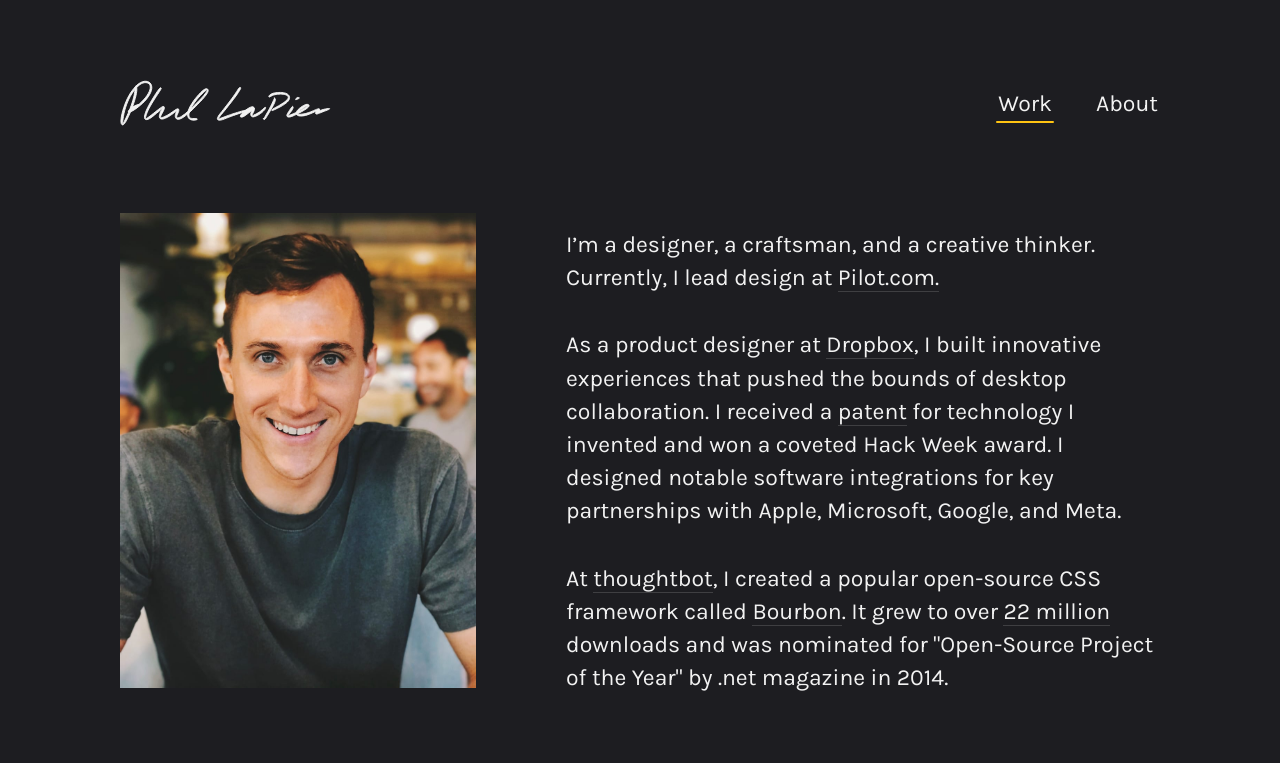
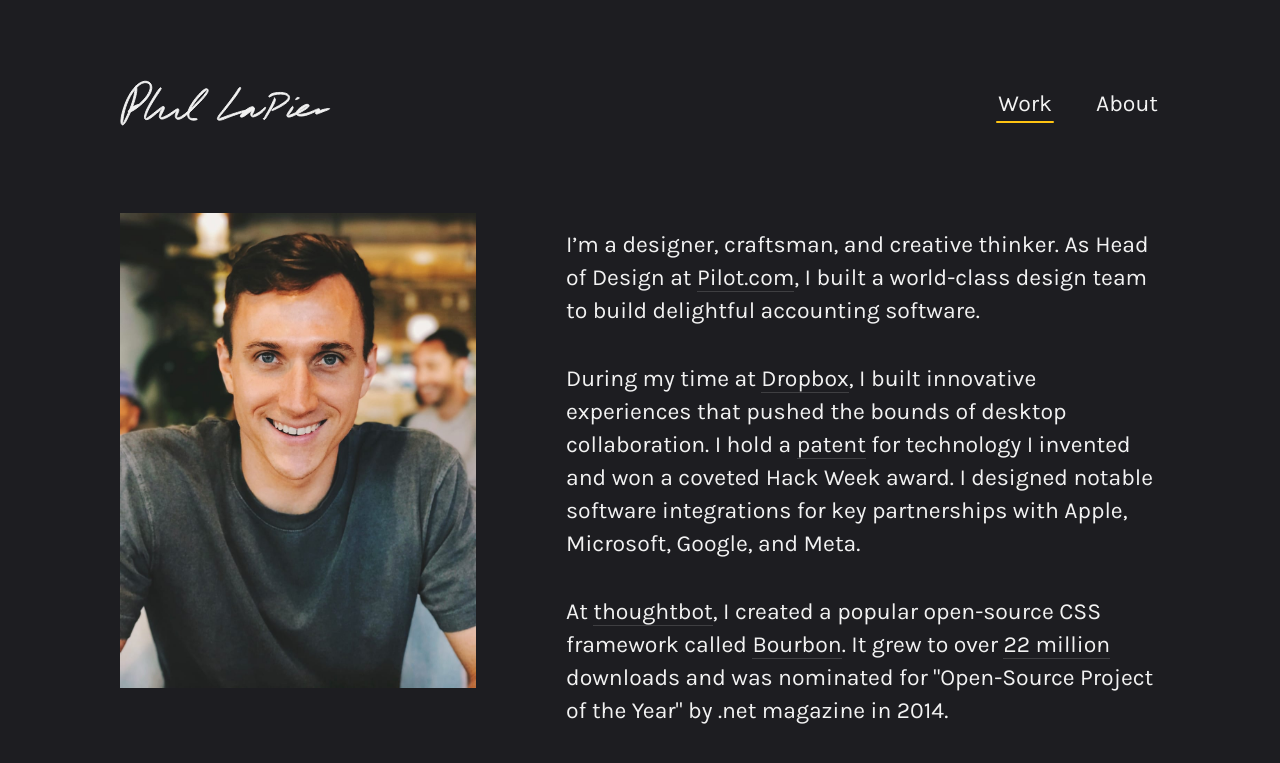
Before and after one commit to plapier/plapier.github.io, a Jekyll site: the page built from about.html, in a window 1280 px wide. Shown: the top 763 px of the page. Built offline with Jekyll 4.4.1, drawn with Linux system fonts in a browser that asks for light colours; nearby versions of some CDN libraries; comment, search, counter and statistics services are not loaded.

Commit message:
Updated about page

```diff
--- a/about.html
+++ b/about.html
@@ -5,9 +5,11 @@
   <section>
     <div class="profile-photo"></div>
     <div class="content-inner">
-      <p>I’m a designer, a craftsman, and a creative thinker. Currently, I lead design at <a href="https://pilot.com" target="_blank" class="pilot">Pilot.com.</a></p>
       <p>
-          As a product designer at <a href="https://dropbox.com" target="_blank" class="dropbox">Dropbox</a>, I built innovative experiences that pushed the bounds of desktop collaboration. I received a <a href="https://patents.google.com/patent/US20180052587A1/en?oq=15%2f339729" target="_blank" class="dropbox">patent</a> for technology I invented and won a coveted Hack Week award. I designed notable software integrations for key partnerships with Apple, Microsoft, Google, and Meta.
+        I’m a designer, craftsman, and creative thinker. As Head of Design at <a href="https://pilot.com" target="_blank" class="pilot">Pilot.com</a>, I built a world-class design team to build delightful accounting software.
+      </p>
+      <p>
+          During my time at <a href="https://dropbox.com" target="_blank" class="dropbox">Dropbox</a>, I built innovative experiences that pushed the bounds of desktop collaboration. I hold a <a href="https://patents.google.com/patent/US20180052587A1/en?oq=15%2f339729" target="_blank" class="dropbox">patent</a> for technology I invented and won a coveted Hack Week award. I designed notable software integrations for key partnerships with Apple, Microsoft, Google, and Meta.
         </p>
       <p>
         At <a href="https://thoughtbot.com" target="_blank" class="thoughtbot">thoughtbot</a>, I created a popular open-source CSS framework called <a href="https://www.bourbon.io" target="_blank" class="thoughtbot">Bourbon</a>. It grew to over <a href="https://rubygems.org/gems/bourbon" target="_blank" class="thoughtbot">22 million</a> downloads and was nominated for "Open-Source Project of the Year" by .net magazine in 2014.
```
